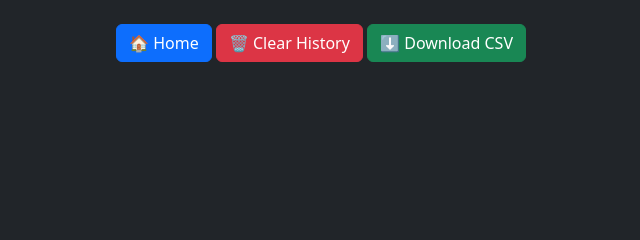
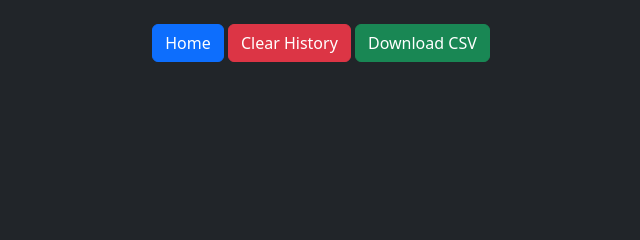
Before and after one commit to sanmathi8/Stress_Detection_System, a Flask app: page /history in a window 1280 px wide. Shown: the part 152-392 px from the top of the page, without its empty margins (319-959 px from the left). Run offline with Flask 3, Linux system fonts and the light colour scheme.

Commit message:
Remove emojis from history.html links

```diff
--- a/templates/history.html
+++ b/templates/history.html
@@ -2,7 +2,6 @@
 <html>
 <head>
     <title>History</title>
-
     <link href="https://cdn.jsdelivr.net/npm/bootstrap@5.3.0/dist/css/bootstrap.min.css" rel="stylesheet">
 </head>
 
@@ -31,9 +30,9 @@
     </table>
 
     <div class="text-center mt-4">
-        <a href="/" class="btn btn-primary">🏠 Home</a>
-        <a href="/clear" class="btn btn-danger">🗑️ Clear History</a>
-        <a href="/download" class="btn btn-success">⬇️ Download CSV</a>
+        <a href="/" class="btn btn-primary">Home</a>
+        <a href="/clear" class="btn btn-danger">Clear History</a>
+        <a href="/download" class="btn btn-success">Download CSV</a>
     </div>
 
 </div>
```
